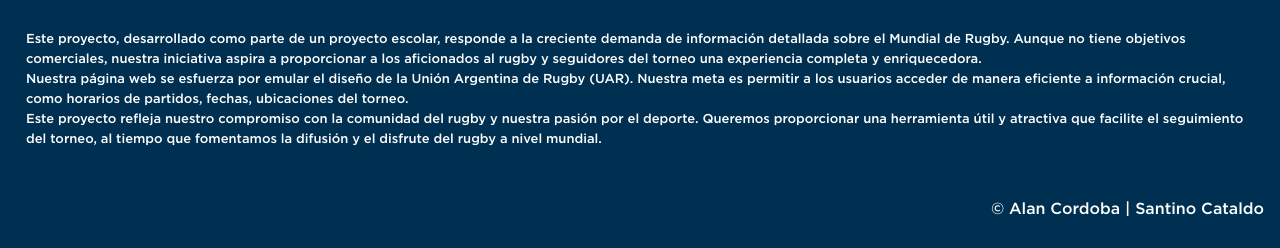
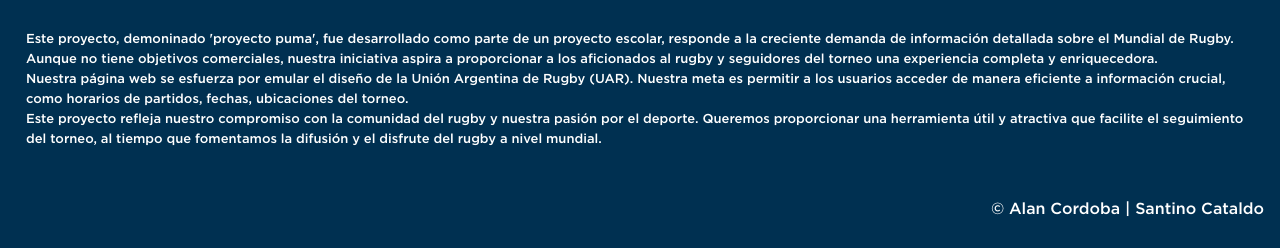
Before and after one commit to AlanC21/Rugby-Fixture-Project, a Flask app: page / in a window 1280 px wide. Shown: the part 1873-2121 px from the top of the page. Run offline with Flask 3, Linux system fonts and the light colour scheme; data that the repository does not hold is empty.

Commit message:
Update index.html

```diff
--- a/api/templates/index.html
+++ b/api/templates/index.html
@@ -88,7 +88,7 @@ block body %}
 </section>
 <footer id="4">
   <div>
-    <p>Este proyecto, desarrollado como parte de un proyecto escolar, responde a la creciente demanda de información detallada sobre el Mundial de Rugby. Aunque no tiene objetivos comerciales, nuestra iniciativa aspira a proporcionar a los aficionados al rugby y seguidores del torneo una experiencia completa y enriquecedora.<br>
+    <p>Este proyecto, demoninado 'proyecto puma', fue desarrollado como parte de un proyecto escolar, responde a la creciente demanda de información detallada sobre el Mundial de Rugby. Aunque no tiene objetivos comerciales, nuestra iniciativa aspira a proporcionar a los aficionados al rugby y seguidores del torneo una experiencia completa y enriquecedora.<br>
       Nuestra página web se esfuerza por emular el diseño de la Unión Argentina de Rugby (UAR). Nuestra meta es permitir a los usuarios acceder de manera eficiente a información crucial, como horarios de partidos, fechas, ubicaciones del torneo. <br>
       Este proyecto refleja nuestro compromiso con la comunidad del rugby y nuestra pasión por el deporte. Queremos proporcionar una herramienta útil y atractiva que facilite el seguimiento del torneo, al tiempo que fomentamos la difusión y el disfrute del rugby a nivel mundial.</p><br>
   </div>
```
